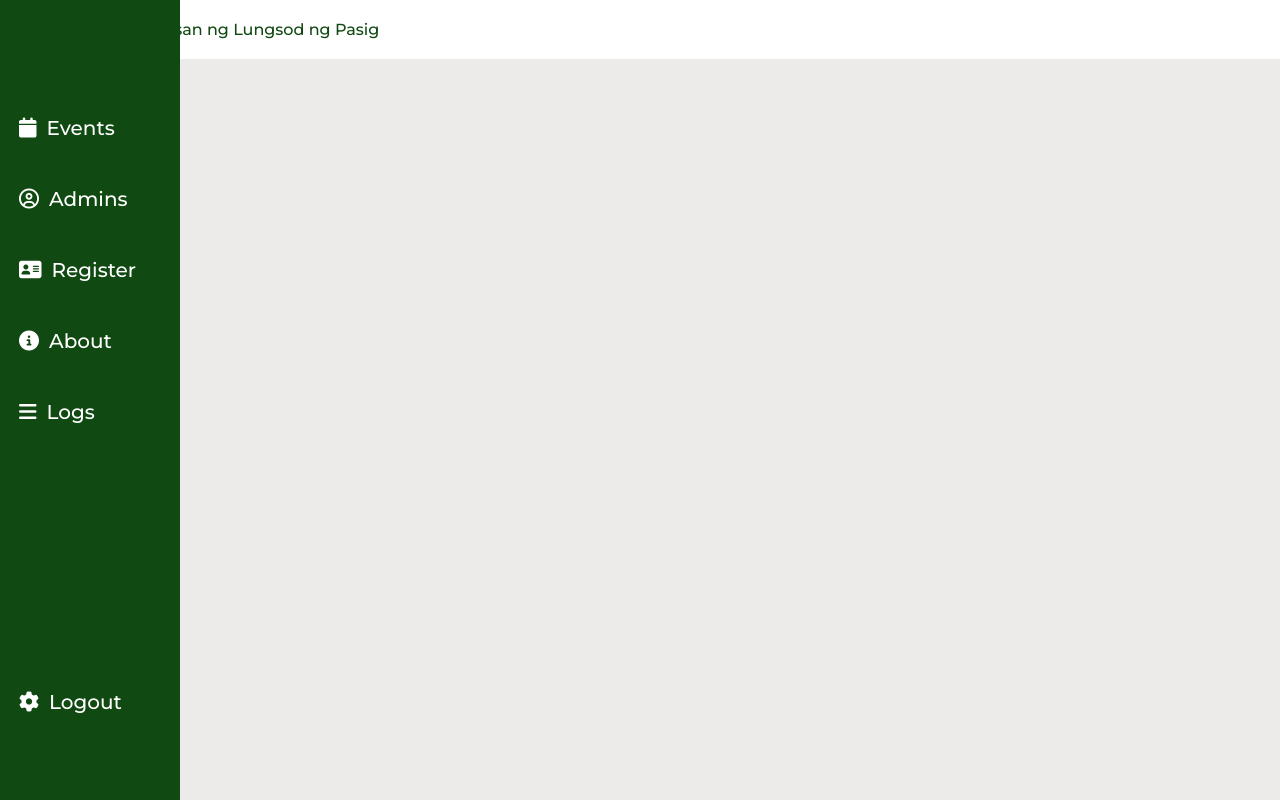
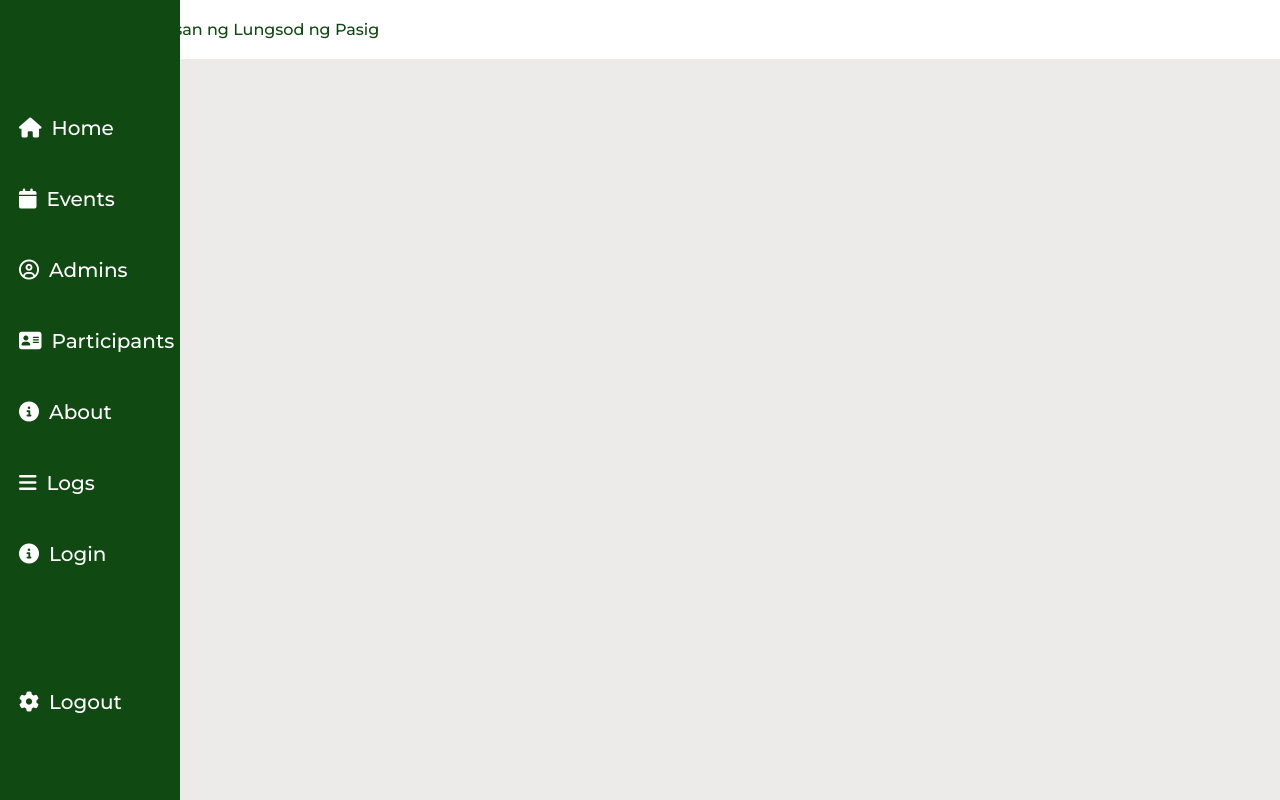
Before and after one commit to Artysl4yer/Project_Event_Database, a PHP site: page /Project_Event_Database/3_Home.html in a window 1280 px wide. Run offline with PHP 8.4, Linux system fonts and the light colour scheme; some libraries are stand-ins or nearby versions.

Commit message:
version 1.22 Login Revise

```diff
--- a/pages/3_Home.html
+++ b/pages/3_Home.html
@@ -8,22 +8,23 @@
     <body>
         <div class="title-container">
             Pamantasan ng Lungsod ng Pasig
+
             <div class="tab-container">
                 <div class="menu-items">
-                    <a href="4_Event.html" class="active"> <i class="fa-solid fa-calendar"></i> <span class="label">Events </span> </a>
+                    <a href="4_Event.php" class="active"> <i class="fa-solid fa-home"></i> <span class="label"> Home </span> </a>
+                    <a href="6_NewEvent.php" class="active"> <i class="fa-solid fa-calendar"></i> <span class="label"> Events </span> </a>
                     <a href="" class="active"> <i class="fa-regular fa-circle-user"></i> <span class="label"> Admins </span> </a>
-                    <a href="" class="active"> <i class="fa-solid fa-address-card"></i> <span class="label"> Register </span> </a>
-                    <a href="" class="active"> <i class="fa-solid fa-circle-info"></i> <span class="label"> About </span> </a>
-                    <a href="" class="active"> <i class="fa-solid fa-bars"></i> <span class="label"> Logs </span> </a>
+                    <a href="7_StudentTable.php" class="active"> <i class="fa-solid fa-address-card"></i> <span class="label"> Participants </span> </a>
+                    <a href="5_About.php" class="active"> <i class="fa-solid fa-circle-info"></i> <span class="label"> About </span> </a>
+                    <a href="8_archive.php" class="active"> <i class="fa-solid fa-bars"></i> <span class="label"> Logs </span> </a>
+                    <a href="1_Login.php" class="active"> <i class="fa-solid fa-circle-info"></i> <span class="label"> Login </span> </a>
                 </div>
                 <div class="logout">
-                    <a href=""> <i class="fa-solid fa-gear"></i> <span class="label"> Logout </span> </a>
+                    <a href="../php/logout.php"> <i class="fa-solid fa-gear"></i> <span class="label"> Logout </span> </a>
                 </div>
             </div>
         </div>
-        <div class="grid1">
-            <tr></tr>
-        </div>
+
 
     </body>
 </html>
--- a/pages/contact.php
+++ b/pages/contact.php
@@ -13,6 +13,7 @@ if (isset($_POST['name']) &&
     isset($_POST['course']) &&
     isset($_POST['surveymsg']))
 {
+        $subject = "Feedback Form";
         $name = $_POST['name'];
         $email = $_POST['email'];
         $course = $_POST['course'];
--- a/php/login.php
+++ b/php/login.php
@@ -11,7 +11,7 @@ if ($_SERVER['REQUEST_METHOD'] === 'POST') {
         exit;
     }
 
-    $stmt = $conn->prepare("SELECT id, username, password, name, organization FROM clients WHERE username = ?");
+    $stmt = $conn->prepare("SELECT id, username, email, password, name, organization FROM clients WHERE username = ?");
     $stmt->bind_param("s", $username);
     $stmt->execute();
     $result = $stmt->get_result();
@@ -20,6 +20,7 @@ if ($_SERVER['REQUEST_METHOD'] === 'POST') {
         $client = $result->fetch_assoc();
         if (password_verify($password, $client['password'])) {
             $_SESSION['client_id'] = $client['id'];
+            $_SESSION['email'] = $client['email'];
             $_SESSION['username'] = $client['username'];
             $_SESSION['name'] = $client['name'];
             $_SESSION['organization'] = $client['organization'];
```
Also changed, not shown: pages/1_Login.php (+6 -1 lines).
